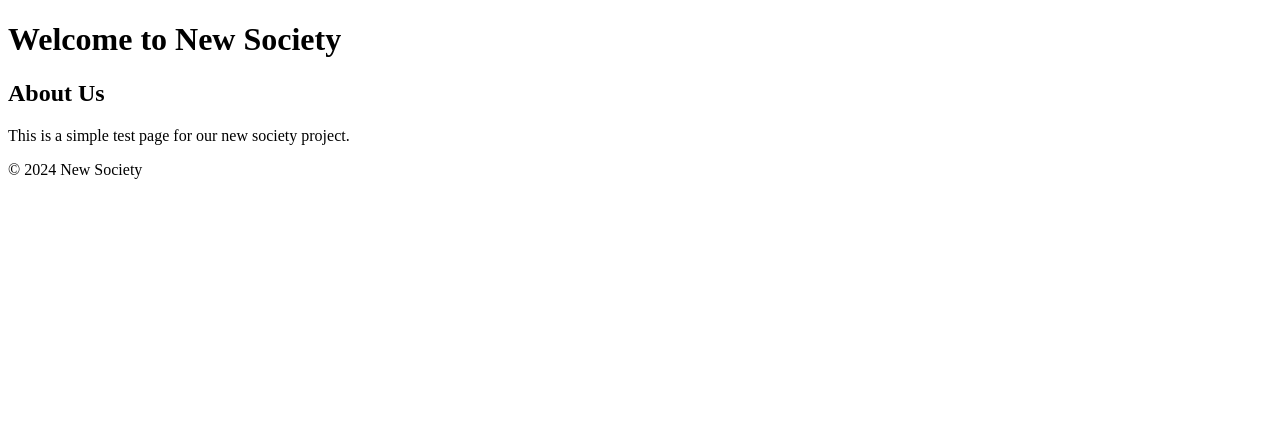
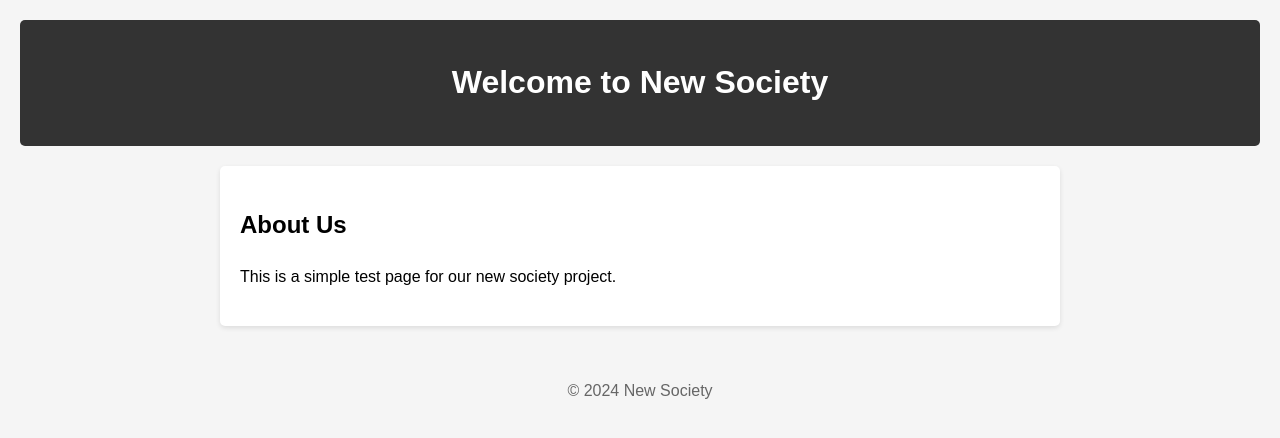
Before and after one commit to Lucky730Laser/new-society-test, a plain HTML site: page index.html in a window 1280 px wide. Drawn offline with Linux system fonts and the light colour scheme.

Commit message:
Add CSS styling to HTML page

```diff
--- a/index.html
+++ b/index.html
@@ -4,6 +4,35 @@
     <meta charset="UTF-8">
     <meta name="viewport" content="width=device-width, initial-scale=1.0">
     <title>New Society Test</title>
+    <style>
+        body {
+            font-family: Arial, sans-serif;
+            line-height: 1.6;
+            margin: 0;
+            padding: 20px;
+            background-color: #f5f5f5;
+        }
+        header {
+            background-color: #333;
+            color: white;
+            padding: 1rem;
+            text-align: center;
+            border-radius: 5px;
+        }
+        main {
+            max-width: 800px;
+            margin: 20px auto;
+            padding: 20px;
+            background-color: white;
+            border-radius: 5px;
+            box-shadow: 0 2px 5px rgba(0,0,0,0.1);
+        }
+        footer {
+            text-align: center;
+            padding: 1rem;
+            color: #666;
+        }
+    </style>
 </head>
 <body>
     <header>
```
